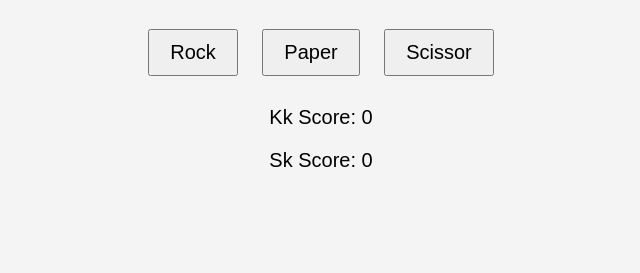
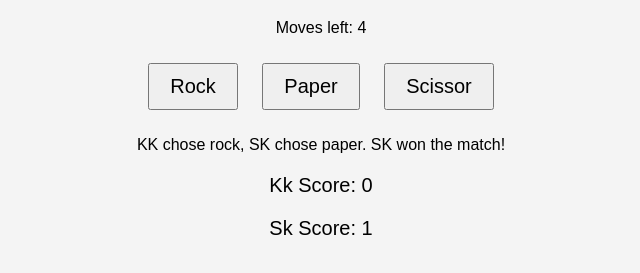
Before and after one commit to Nitin-kartikey/rock-paper-repo, a plain HTML site: page index.html in a window 1280 px wide. Both pictures are taken after a click on the button "Rock". Shown: the part 61-334 px from the top of the page, without its empty margins (319-959 px from the left). Drawn offline with Linux system fonts and the light colour scheme.

Commit message:
score & move utton is working fine

```diff
--- a/index.html
+++ b/index.html
@@ -8,16 +8,18 @@
 </head>
 <body>
     <h1>Rock Paper Scissor</h1>
+    <p>Moves left: <span id = "moves-left">5</span></p>
     <div class="choices">
         <button onclick="playGame('rock')">Rock</button>
-        <button onclick="playGame('Paper')">Paper</button>
-        <button onclick="playGame('Scissor')">Scissor</button>
+        <button onclick="playGame('paper')">Paper</button>
+        <button onclick="playGame('scissor')">Scissor</button>
     </div>
     <p id="result"></p>
     <div class="scorecard">
-        <p>Kk Score: <span id="Player-score">0</span></p>
-        <p>Sk Score: <span id="Player-score">0</span></p>
+        <p>Kk Score: <span id="kk-score">0</span></p>
+        <p>Sk Score: <span id="sk-score">0</span></p>
     </div>
+    <p id="game-status"></p>
     <script src="script.js"></script>
 </body>
 </html>
--- a/script.js
+++ b/script.js
@@ -1,35 +1,44 @@
-function playGame(userChoice) {
-    const choices = ['rock','paper','scissors']
-    const computerChoice = choices[Math.floor(Math.random() * choices.length)];
+let kkScore = 0;
+let skScore = 0;
+let movesLeft = 5;
+function playGame(kkChoice) {
+    if (movesLeft === 0) return;
+    const choices = ['rock', 'paper', 'scissors'];
+    const skChoice = choices[Math.floor(Math.random() * choices.length)];
     let result = '';
-    if(userChoice=== computerChoice){
-        result= "It is a tie match";
+    if (kkChoice === skChoice) {
+        result = "It's a tie!";
     } else if (
-        (userChoice === 'rock' && computerChoice==='scissors') ||
-        (userChoice=== 'paper' && computerChoice==='rock') ||
-        (userChoice === 'scissors' && computerChoice === 'paper')
+        (kkChoice === 'rock' && skChoice === 'scissors') ||
+        (kkChoice === 'paper' && skChoice === 'rock') ||
+        (kkChoice === 'scissors' && skChoice === 'paper')
     ) {
-        result= "we won the match";
-        playerScore++;
-    } else{
-        result = "You lose the match";
-        computerScore++;
+        result = "KK won the match!";
+        kkScore++;
+    } else {
+        result = "SK won the match!";
+        skScore++;
     }
-    document.getElementsById("result").innerText= `You chose ${userChoice}, computer chose ${computerChoice}. ${result}`;
-    document.getElementById("player-score").innerText=KkScore;
-    document.getElementById("Sk-score").innerText=SkScore;
-    checkwinner();
+    movesLeft--;
+    document.getElementById("result").innerText =
+        `KK chose ${kkChoice}, SK chose ${skChoice}. ${result}`;
+    document.getElementById("kk-score").innerText = kkScore;
+    document.getElementById("sk-score").innerText = skScore;
+    document.getElementById("moves-left").innerText = movesLeft;
+    checkWinner();
 }
 function checkWinner() {
-    if (KkScore >= winningScore) {
-        document.getElementById("game-status").innerText = "Game Over! You are the Winner!";
-        disableButtons();
-    } else if (SkScore >= winningScore) {
-        document.getElementById("game-status").innerText = "Game Over! Sk Wins!";
+    if (movesLeft === 0) {
+        if (kkScore > skScore) {
+            document.getElementById("game-status").innerText = "Game Over! KK Wins!";
+        } else if (kkScore < skScore) {
+            document.getElementById("game-status").innerText = "Game Over! SK Wins!";
+        } else {
+            document.getElementById("game-status").innerText = "Game Over! It's a Draw!";
+        }
         disableButtons();
     }
 }
-
 function disableButtons() {
     document.querySelectorAll(".choices button").forEach(button => button.disabled = true);
 }
```
